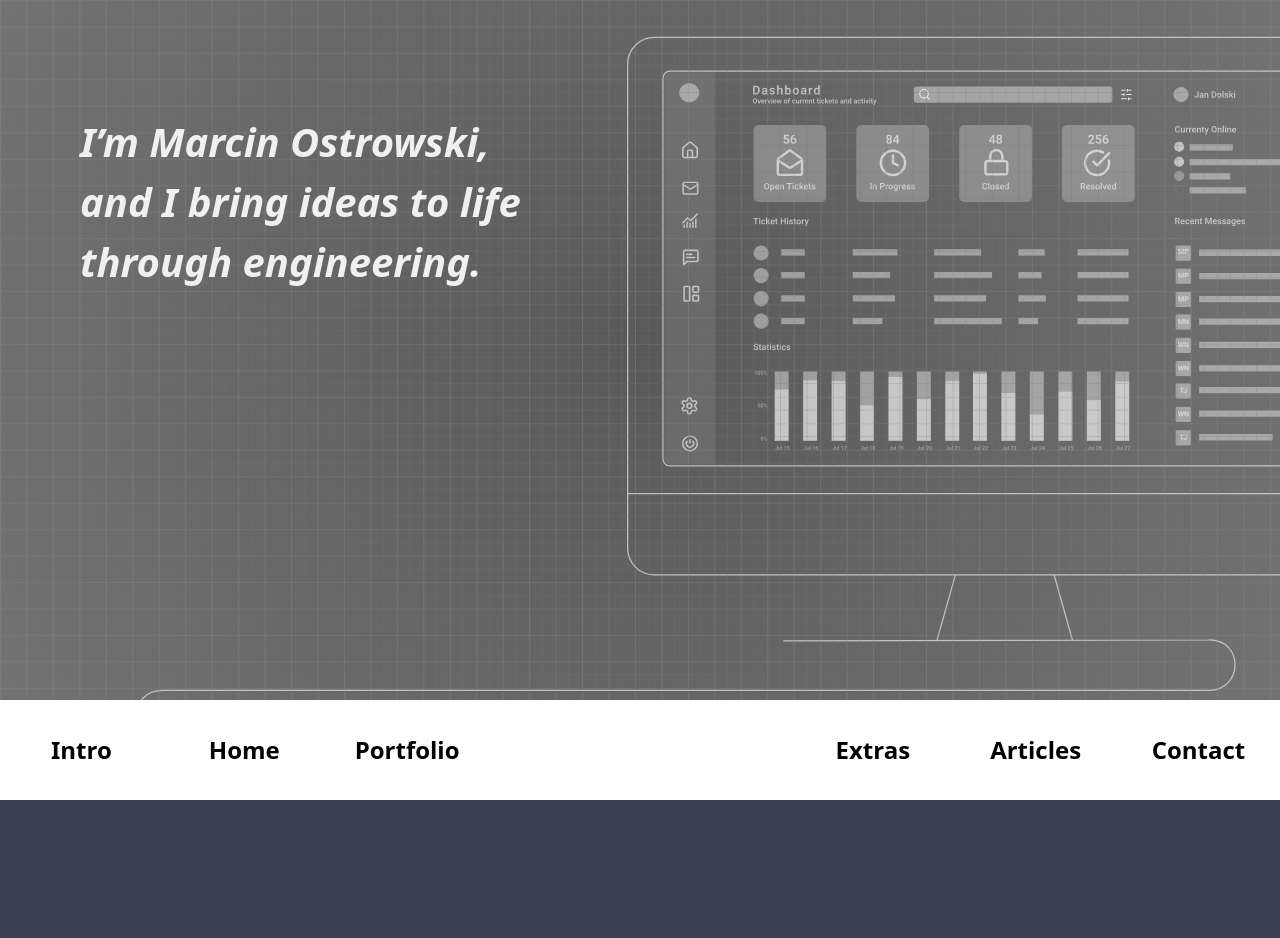
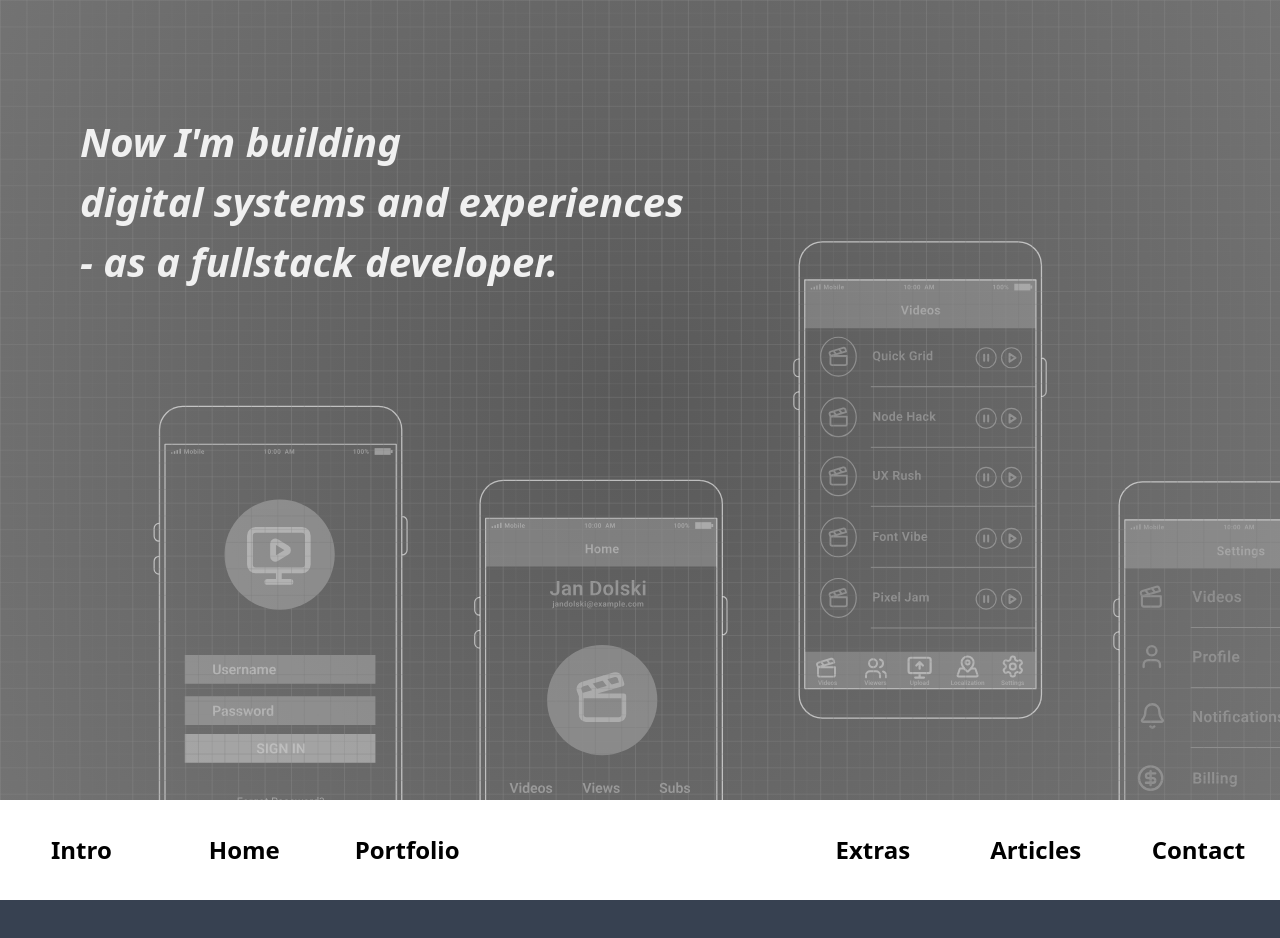
Before and after one commit to OstrowskiDev/portfolio, a Next.js app: page / in a window 1280 px wide. Shown: the top 938 px of the page. Built offline with nearby package versions, Linux system fonts and the light colour scheme.

Commit message:
Added 'animation-end' to gsap timeline for future targeting. Tuned animation for better UX.

```diff
--- a/src/components/intro/animations/DesktopBpAnimDesktop.tsx
+++ b/src/components/intro/animations/DesktopBpAnimDesktop.tsx
@@ -67,8 +67,10 @@ export default function DesktopBpAnimDesktop({
       '<-=1.8',
     )
 
+    tl.addLabel('animation-end')
+
     // prettier-ignore
-    const animationEnd = { height: 'calc(100vh - 100px)', duration: 0.8, ease: 'power2.out', onComplete: () => { setAnimPhase('finished')}, }
+    const animationEnd = { height: 'calc(100vh - 100px)', duration: 0.8, ease: 'power3.out', onComplete: () => { setAnimPhase('finished')}, }
     tl.to(home, animationEnd, '>')
   }, [])
 
--- a/src/components/intro/animations/DesktopIntro.tsx
+++ b/src/components/intro/animations/DesktopIntro.tsx
@@ -28,9 +28,7 @@ export default function DesktopIntro() {
         <GridBackground gridRef={gridRef} />
 
         <div className="intro-animation-container mx-auto max-w-[1520px]">
-          <DesktopBpAnimDesktop setAnimPhase={setAnimPhase} />
-
-          {/* {animPhase === 'architecture' && (
+          {animPhase === 'architecture' && (
             <ArchBpAnimDesktop setAnimPhase={setAnimPhase} />
           )}
           {animPhase === 'mobile' && (
@@ -38,7 +36,7 @@ export default function DesktopIntro() {
           )}
           {(animPhase === 'desktop' || animPhase === 'finished') && (
             <DesktopBpAnimDesktop setAnimPhase={setAnimPhase} />
-          )} */}
+          )}
         </div>
       </div>
     </>
```
